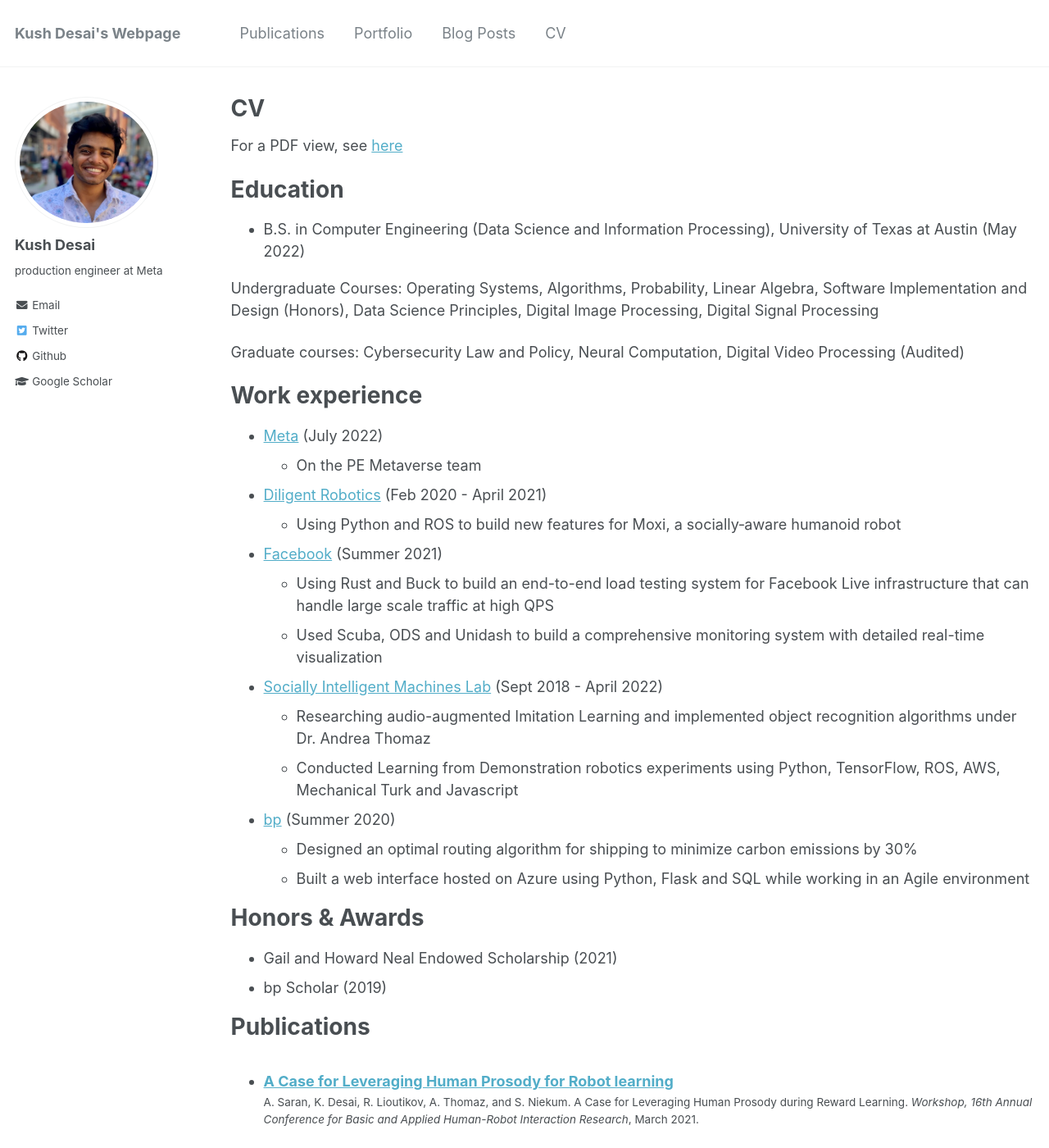
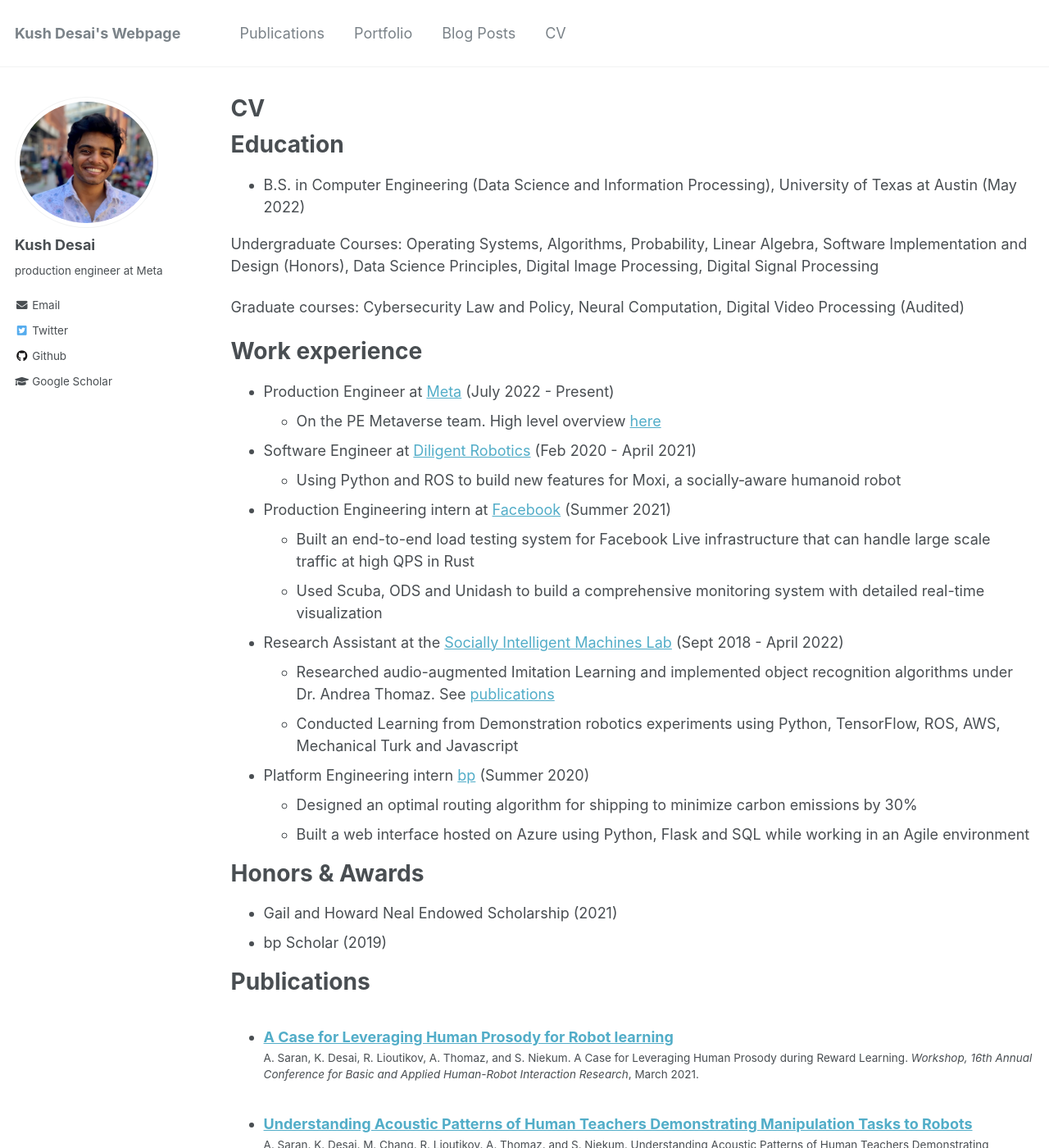
Before and after one commit to kdesai2018/kdesai2018.github.io, a Jekyll site: the page built from _pages/cv.md, in a window 1280 px wide and 1400 px high. Shown: the whole window at 82% size. Built offline with Jekyll 4.4.1, drawn with Linux system fonts in a browser that asks for light colours.

```diff
--- a/_config.yml
+++ b/_config.yml
@@ -10,7 +10,7 @@ locale                   : "en-US"
 title                    : "Kush Desai's Webpage"
 title_separator          : "-"
 name                     : &name "Kush Desai"
-description              : &description "senior at UT Austin"
+description              : &description "Production Engineer at meta"
 url                      : https://kushkdesai.com # the base hostname & protocol for your site e.g. "https://mmistakes.github.io"
 baseurl                  : "" # the subpath of your site, e.g. "/blog"
 repository               : "kdesai2018/kdesai2018.github.io"
@@ -87,7 +87,7 @@ author:
   employer         :
   pubmed           :
   googlescholar    : https://scholar.google.com/citations?user=ZIzdbbkAAAAJ&hl=en
-  email            : "kushkdesai@utexas.edu"
+  email            : "kushkdesai@gmail.com"
   researchgate     :  # example: "https://www.researchgate.net/profile/yourprofile"
   uri              :
   bitbucket        :
@@ -103,7 +103,7 @@ author:
   impactstory      : #"https://profiles.impactstory.org/u/xxxx-xxxx-xxxx-xxxx"
   lastfm           :
   linkedin         :
-  orcid            :
+  orcid            : #"https://orcid.org/0009-0006-6980-0665"
   pinterest        :
   soundcloud       :
   stackoverflow    : # http://stackoverflow.com/users/123456/username
--- a/_pages/cv.md
+++ b/_pages/cv.md
@@ -7,7 +7,7 @@ redirect_from:
   - /resume
 ---
 
-For a PDF view, see [here](https://kushkdesai.com/files/desai.kush.cv.pdf)
+<!-- For a PDF view, see [here](https://kushkdesai.com/files/desai.kush.cv.pdf) -->
 
 {% include base_path %}
 
@@ -21,21 +21,21 @@ Graduate courses: Cybersecurity Law and Policy, Neural Computation, Digital Vide
 
 Work experience
 ======
-* [Meta](https://meta.com) (July 2022)
-  * On the PE Metaverse team
+* Production Engineer at [Meta](https://meta.com) (July 2022 - Present)
+  * On the PE Metaverse team. High level overview [here](https://engineering.fb.com/2022/06/09/web/cloud-gaming-infrastructure/)
 
-* [Diligent Robotics](http://diligentrobots.com) (Feb 2020 - April 2021)
+* Software Engineer at [Diligent Robotics](http://diligentrobots.com) (Feb 2020 - April 2021)
   * Using Python and ROS to build new features for Moxi, a socially‐aware humanoid robot
 
-* [Facebook](https://meta.com) (Summer 2021)
-  * Using Rust and Buck to build an end-to-end load testing system for Facebook Live infrastructure that can handle large scale traffic at high QPS
+* Production Engineering intern at [Facebook](https://meta.com) (Summer 2021)
+  * Built an end-to-end load testing system for Facebook Live infrastructure that can handle large scale traffic at high QPS in Rust
   * Used Scuba, ODS and Unidash to build a comprehensive monitoring system with detailed real-time visualization
 
-* [Socially Intelligent Machines Lab](http://sim.ece.utexas.edu) (Sept 2018 - April 2022)
-  * Researching audio-augmented Imitation Learning and implemented object recognition algorithms under Dr. Andrea Thomaz
+* Research Assistant at the [Socially Intelligent Machines Lab](http://sim.ece.utexas.edu) (Sept 2018 - April 2022)
+  * Researched audio-augmented Imitation Learning and implemented object recognition algorithms under Dr. Andrea Thomaz. See [publications](https://kushkdesai.com/publications/)
   * Conducted Learning from Demonstration robotics experiments using Python, TensorFlow, ROS, AWS, Mechanical Turk and Javascript
 
-* [bp](https://bp.com) (Summer 2020)
+* Platform Engineering intern [bp](https://bp.com) (Summer 2020)
   * Designed an optimal routing algorithm for shipping to minimize carbon emissions by 30%
   * Built a web interface hosted on Azure using Python, Flask and SQL while working in an Agile environment
 
```
Also changed, not shown: _pages/about.md (+2 -2 lines), _portfolio/drowsy_driver.md (+1 -1 lines), _posts/2024-01-01-book-2024.md (+5 -5 lines).
